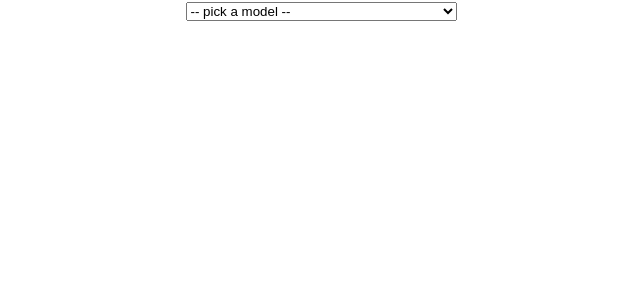
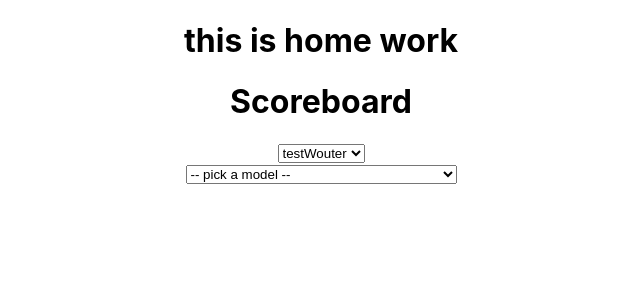
Before and after one commit to rezaakil/homework3, a React (Create React App) app: page / in a window 1280 px wide. Shown: the top 300 px of the page, without its empty margins (319-959 px from the left). Built offline with nearby package versions, Linux system fonts and the light colour scheme.

Commit message:
rendering array of objects

```diff
--- a/src/App.js
+++ b/src/App.js
@@ -1,5 +1,6 @@
 import React, { Component } from 'react';
 import './App.css';
+import PropTypes from 'prop-types'
 
 
 class App extends Component {
@@ -10,7 +11,13 @@ class App extends Component {
 
 
     <div className="App">
+    <h1>this is home work</h1>
       {/* {element} */}
+
+
+      <main>
+      <Scoreboard/>
+      </main>
       <SelectTag/>
 
     </div>
@@ -18,27 +25,72 @@ class App extends Component {
 
   }
 }
+const players = [
+  {
+    id: 1,
+    name: 'Wouter',
+    score: 2
+  },
+  {
+    id: 2,
+    name: 'Mimi',
+    score: 5
+  },
+  {
+    id: 3,
+    name: 'Milan',
+    score: 4
+  }
+]
 
-class SelectTag extends Component {
-  state = { active: true }
+class Scoreboard extends Component {
 
-  optionClick = () => {
-    this.setState({
-      active: !this.state.active
-    })
+  renderPlayer(player) {
+    return <Player
+      name={player.name}
+      score={player.score}
+    />
   }
+
+  render() {
+    return (
+      <div className="scoreboard">
+        <h1>Scoreboard</h1>
+        <select onClick="">
+          {
+            players.map(this.renderPlayer)
+          }
+        </select>
+      </div>
+    )
+  }
+}
+
+class Player extends Component {
 
 
   render() {
     return (
-      <select onClick={this.optionClick }>
 
 
-          <OptionTag name="-- pick a model --" value={this.state} />
-          <OptionTag name="Ivel" value={this.state} />
-          <OptionTag  name="Bally Astrocade (1977)" value={this.state} />
-          <OptionTag name="Sord M200 Smart Home Computer (1971)" value={this.state} />
-          <OptionTag name="Commodore 64 (1982)" value={this.state} />
+        <option value={ this.props.score }> test{ this.props.name }</option>
+
+    )
+  }
+}
+
+
+class SelectTag extends Component {
+  render() {
+    return (
+      <select onClick="">
+
+
+          <OptionTag name="-- pick a model --" value={2} />
+          <OptionTag name="Ivel" value={5} />
+          <OptionTag  name="Bally Astrocade (1977)" value={4} />
+          <OptionTag name="Sord M200 Smart Home Computer (1971)" value={2} />
+          <OptionTag name="Commodore 64 (1982)" value={5} />
 
 
 
@@ -59,13 +111,4 @@ class OptionTag extends Component {
   }
 }
 
-
-
-
-
-
-
-
-
-
 export default App;
```
